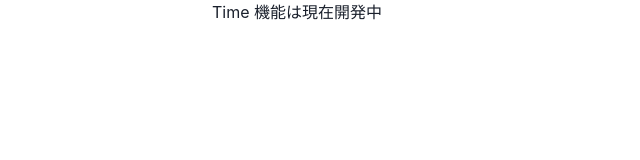
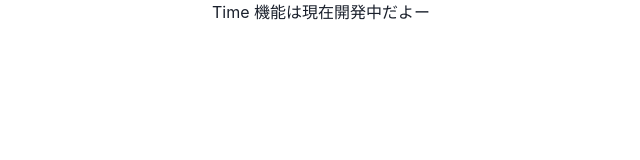
Before and after one commit to ltoppyl/timer-app, a React (Create React App) app: page /time in a window 1280 px wide. Shown: the top 160 px of the page, without its empty margins (124-764 px from the left). Built offline with nearby package versions, Linux system fonts and the light colour scheme.

Commit message:
feat: コンポーネントの切り分け

```diff
--- /dev/null
+++ b/src/components/time/HomeTime.tsx
@@ -0,0 +1,7 @@
+import React from "react";
+
+const HomeTime = () => {
+  return <p> Time 機能は現在開発中だよー</p>;
+};
+
+export default HomeTime;
--- a/src/pages/Time.tsx
+++ b/src/pages/Time.tsx
@@ -1,7 +1,9 @@
 import React from "react";
 
+import HomeTime from "../components/time/HomeTime";
+
 const Time = () => {
-  return <p> Time 機能は現在開発中</p>;
+  return <HomeTime />;
 };
 
 export default Time;
```
